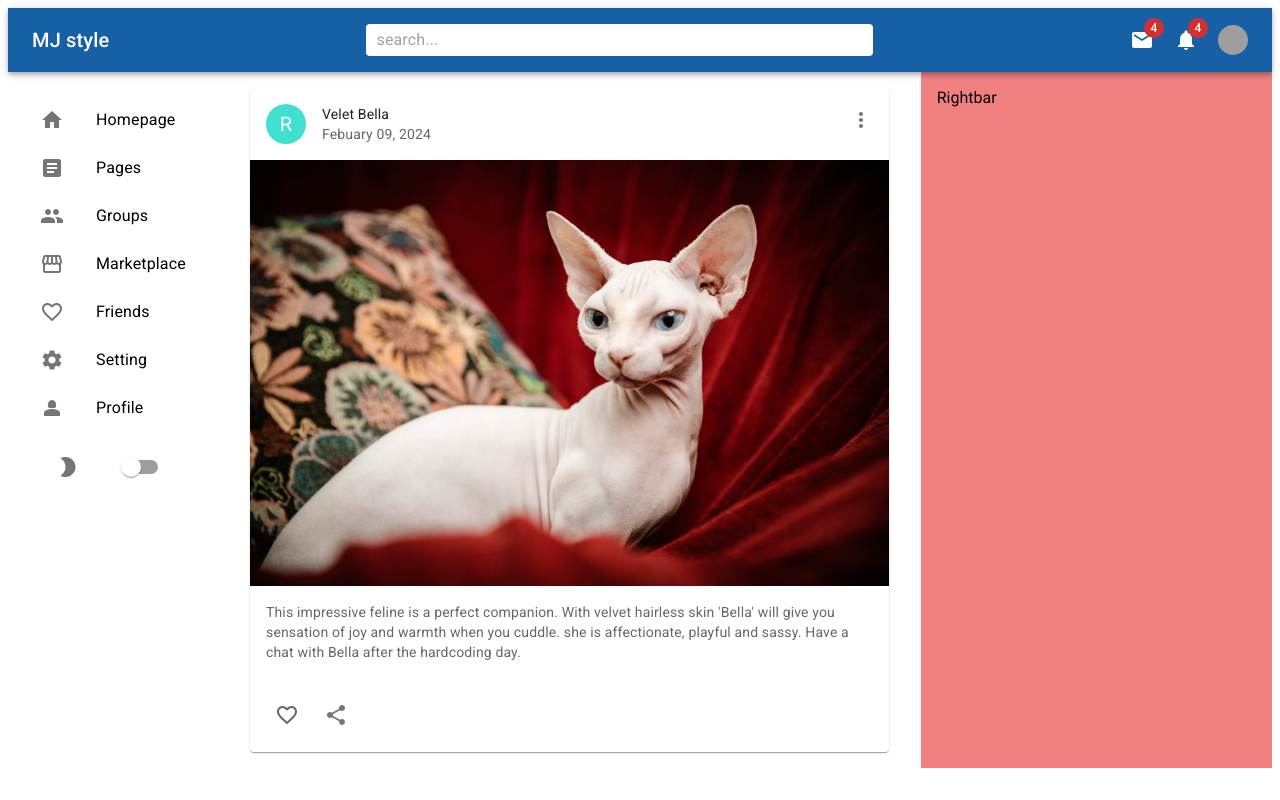
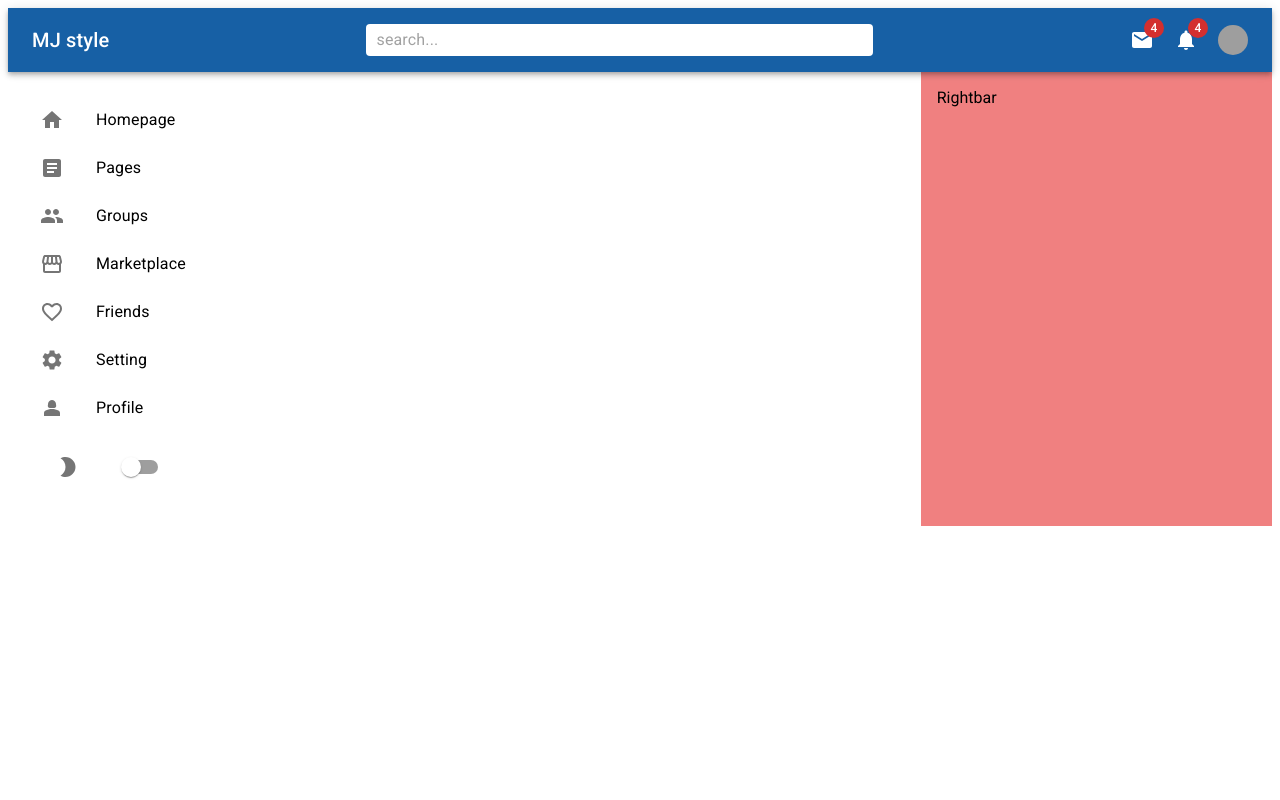
Before and after one commit to miheejb/Lamadev-react-mui-project, a React (Create React App) app: page / in a window 1280 px wide. Built offline with nearby package versions, Linux system fonts and the light colour scheme; grey boxes are pictures that could not be loaded.

Commit message:
delete 'Card' component from Feed.jsx... create reuseable component Post.jsx

```diff
--- a/src/components/Feed.jsx
+++ b/src/components/Feed.jsx
@@ -1,54 +1,10 @@
-import { Avatar, Box,Card, CardActions, CardContent, CardHeader, CardMedia, Checkbox, IconButton, Typography } from "@mui/material"
+import {  Box } from "@mui/material"
 
-import MoreVertIcon from "@mui/icons-material/MoreVert";
-import FavoriteIcon from "@mui/icons-material/Favorite";
-import FavoriteBorderIcon from "@mui/icons-material/FavoriteBorder"
-import ShareIcon from "@mui/icons-material/Share";
 
 export const Feed = () => {
   return (
     <Box bgcolor="none" flex={4} p={2}>
-      <Card>
-        <CardHeader
-          avatar={
-            <Avatar sx={{ bgcolor: "turquoise" }} aria-label="recipe">
-              R
-            </Avatar>
-          }
-          action={
-            <IconButton aria-label="settings">
-              <MoreVertIcon />
-            </IconButton>
-          }
-          title="Velet Bella"
-          subheader="Febuary 09, 2024"
-        />
-        <CardMedia
-          component="img"
-          height="20%"
-          image="/assets/images/velvetbella.jpg"
-          alt="Velvet Bella"
-        />
-        <CardContent>
-          <Typography variant="body2" color="text.secondary">
-            This impressive feline is a perfect companion. With velvet hairless
-            skin 'Bella' will give you sensation of joy and warmth when you
-            cuddle. she is affectionate, playful and sassy. Have a chat with
-            Bella after the hardcoding day.
-          </Typography>
-        </CardContent>
-        <CardActions disableSpacing>
-          <IconButton aria-label="add to favorites">
-            <Checkbox
-              icon={<FavoriteBorderIcon />}
-              checkedIcon={<FavoriteIcon sx={{color:"red"}}/>}
-            />
-          </IconButton>
-          <IconButton aria-label="share">
-            <ShareIcon />
-          </IconButton>
-        </CardActions>
-      </Card>
+
     </Box>
   );
 }
```
